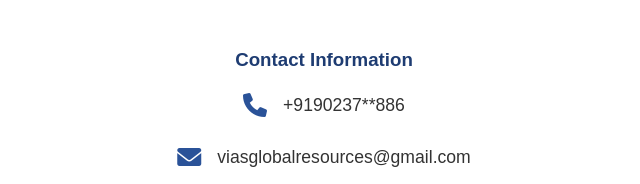
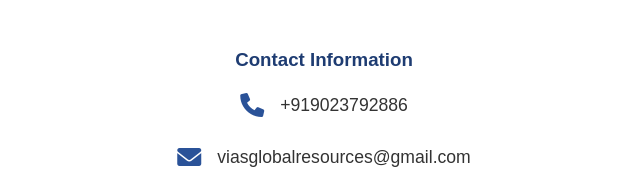
Before and after one commit to ncmluss-spec/VIAS-GLOBAL-RESOURCES-LLP, a plain HTML site: page index.html in a window 1280 px wide. Shown: the part 5728-5912 px from the top of the page, 0-640 px from the left. Drawn offline with Linux system fonts and the light colour scheme.

Commit message:
index.html

```diff
--- a/index.html
+++ b/index.html
@@ -376,7 +376,7 @@
                     <h3>Contact Information</h3>
                     <div class="contact-item">
                         <i class="fas fa-phone"></i>
-                        <span>+9190237**886</span>
+                        <span>+919023792886</span>
                     </div>
                     <div class="contact-item">
                         <i class="fas fa-envelope"></i>
```
